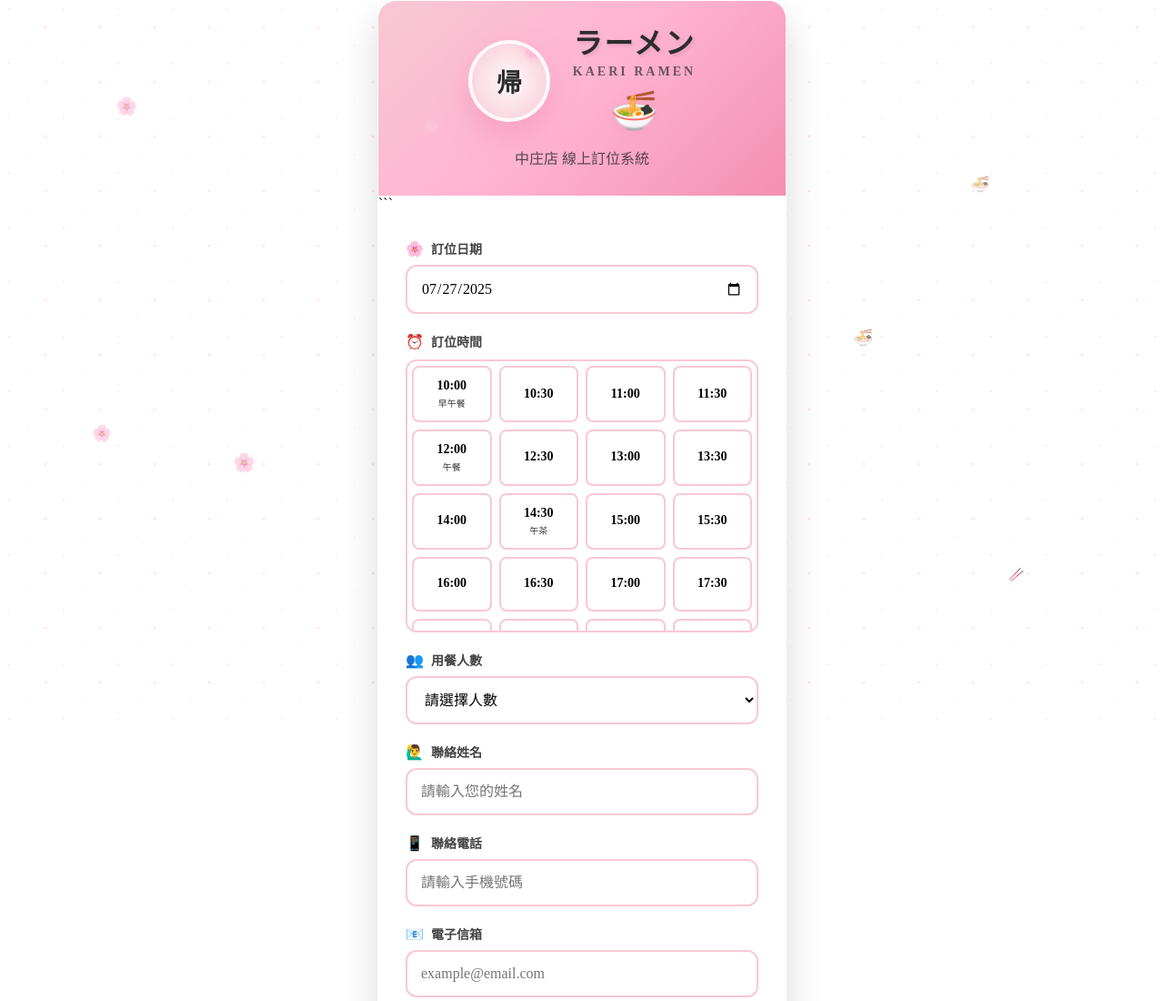
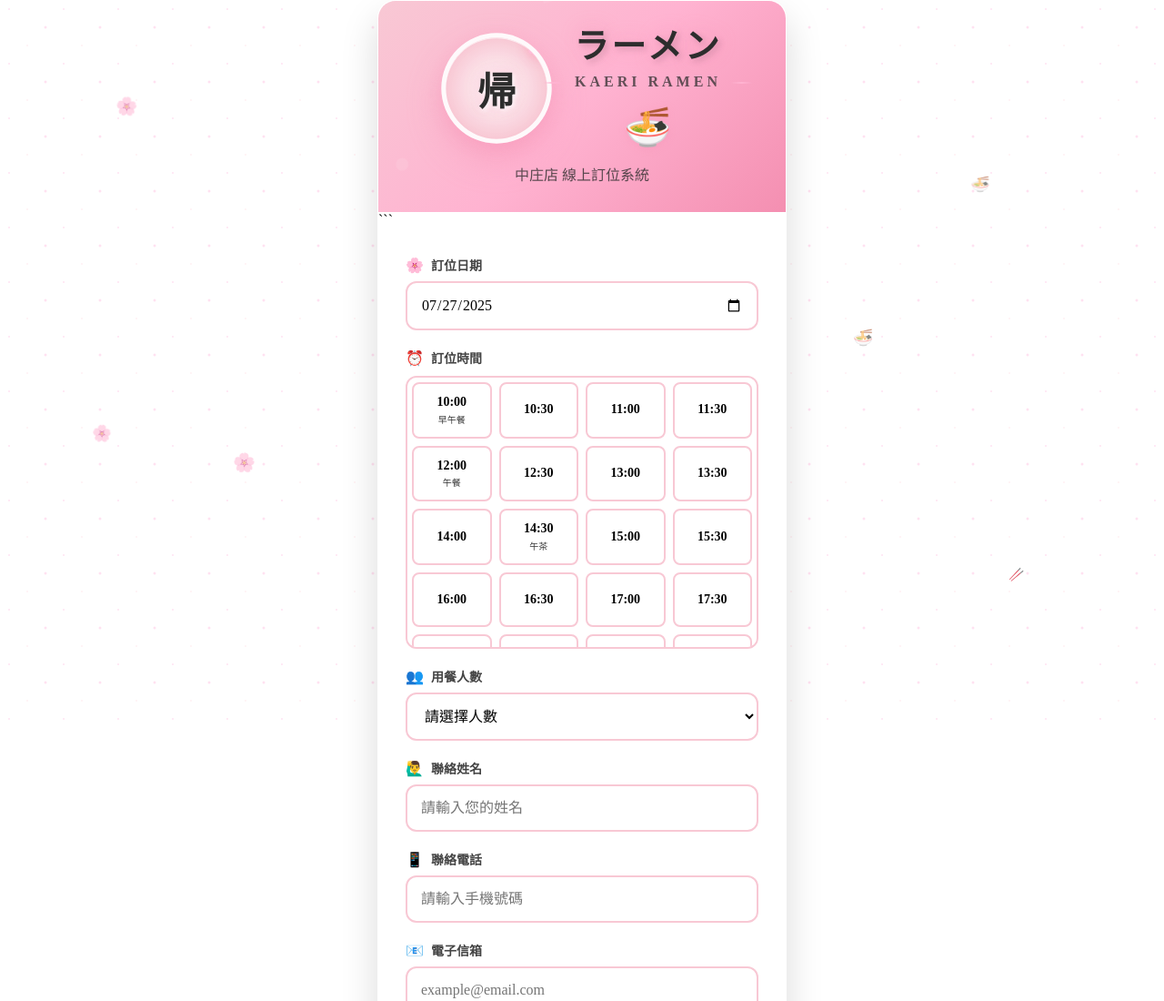
Before and after one commit to kevin0823kevin/kaeri-reservation, a plain HTML site: page index.html in a window 1280 px wide. Shown: the top 1100 px of the page at 91% size. Drawn offline with Linux system fonts and the light colour scheme.

Commit message:
Update index.html

````diff
--- a/index.html
+++ b/index.html
@@ -85,71 +85,198 @@ body::before {
   display: flex;
   flex-direction: column;
   align-items: center;
-  gap: 5px;
+  gap: 8px;
 }
 
 .logo-text {
-  font-size: 32px;
+  font-size: 38px;
   font-weight: 900;
-  text-shadow: 2px 2px 4px rgba(0, 0, 0, 0.1);
+  text-shadow:
+    3px 3px 6px rgba(0, 0, 0, 0.1),
+    0 0 15px rgba(244, 143, 177, 0.3);
   color: #2d2d2d;
-  letter-spacing: 2px;
+  letter-spacing: 3px;
   line-height: 1.1;
+  animation: text-shimmer 3s ease-in-out infinite;
+}
+
+@keyframes text-shimmer {
+  0%, 100% {
+    text-shadow:
+      3px 3px 6px rgba(0, 0, 0, 0.1),
+      0 0 15px rgba(244, 143, 177, 0.3);
+  }
+  50% {
+    text-shadow:
+      3px 3px 8px rgba(0, 0, 0, 0.15),
+      0 0 25px rgba(244, 143, 177, 0.5),
+      0 0 35px rgba(244, 143, 177, 0.2);
+  }
 }
 
 .logo-subtitle {
-  font-size: 14px;
-  font-weight: 600;
-  color: rgba(45, 45, 45, 0.7);
-  letter-spacing: 3px;
+  font-size: 16px;
+  font-weight: 700;
+  color: rgba(45, 45, 45, 0.75);
+  letter-spacing: 4px;
   text-transform: uppercase;
-  margin-bottom: 5px;
+  margin-bottom: 8px;
+  position: relative;
+}
+
+.logo-subtitle::before,
+.logo-subtitle::after {
+  content: '';
+  position: absolute;
+  top: 50%;
+  width: 25px;
+  height: 2px;
+  background: linear-gradient(90deg, transparent, #ffb3d1, transparent);
+}
+
+.logo-subtitle::before {
+  left: -35px;
+}
+
+.logo-subtitle::after {
+  right: -35px;
 }
 
 .brand-logo {
-  width: 90px;
-  height: 90px;
-  background: radial-gradient(circle, rgba(255, 255, 255, 0.9) 0%, #f8c8d4 100%);
+  width: 120px;
+  height: 120px;
+  background: radial-gradient(circle, rgba(255, 255, 255, 0.95) 0%, #f8c8d4 70%, #ffb3d1 100%);
   border-radius: 50%;
   display: flex;
   align-items: center;
   justify-content: center;
   font-size: 36px;
-  box-shadow: 0 12px 24px rgba(244, 143, 177, 0.4);
-  border: 4px solid rgba(255, 255, 255, 0.8);
+  box-shadow:
+    0 15px 35px rgba(244, 143, 177, 0.4),
+    0 5px 15px rgba(244, 143, 177, 0.2),
+    inset 0 1px 0 rgba(255, 255, 255, 0.6);
+  border: 5px solid rgba(255, 255, 255, 0.9);
   position: relative;
   overflow: hidden;
-  animation: logo-glow 4s ease-in-out infinite;
+  animation: logo-pulse 6s ease-in-out infinite;
 }
 
-@keyframes logo-glow {
-  0%, 100% { box-shadow: 0 12px 24px rgba(244, 143, 177, 0.4); }
-  50% { box-shadow: 0 16px 32px rgba(244, 143, 177, 0.6); }
+@keyframes logo-pulse {
+  0%, 100% {
+    transform: scale(1);
+    box-shadow:
+      0 15px 35px rgba(244, 143, 177, 0.4),
+      0 5px 15px rgba(244, 143, 177, 0.2),
+      inset 0 1px 0 rgba(255, 255, 255, 0.6);
+  }
+  50% {
+    transform: scale(1.05);
+    box-shadow:
+      0 20px 45px rgba(244, 143, 177, 0.6),
+      0 8px 25px rgba(244, 143, 177, 0.3),
+      inset 0 1px 0 rgba(255, 255, 255, 0.8);
+  }
 }
 
 .brand-logo::before {
   content: '帰';
   position: absolute;
-  font-size: 28px;
+  font-size: 42px;
   font-weight: 900;
   color: #2d2d2d;
+  z-index: 3;
+  text-shadow:
+    2px 2px 4px rgba(255, 255, 255, 0.8),
+    0 0 10px rgba(244, 143, 177, 0.3);
+  animation: kanji-glow 4s ease-in-out infinite;
+}
+
+@keyframes kanji-glow {
+  0%, 100% {
+    text-shadow:
+      2px 2px 4px rgba(255, 255, 255, 0.8),
+      0 0 10px rgba(244, 143, 177, 0.3);
+  }
+  50% {
+    text-shadow:
+      2px 2px 6px rgba(255, 255, 255, 1),
+      0 0 20px rgba(244, 143, 177, 0.5),
+      0 0 30px rgba(244, 143, 177, 0.2);
+  }
+}
+
+.brand-logo::after {
+  content: '';
+  position: absolute;
+  top: -10px;
+  right: -10px;
+  width: 40px;
+  height: 40px;
+  background: radial-gradient(circle, rgba(255, 182, 193, 0.8) 0%, transparent 70%);
+  border-radius: 50%;
+  animation: sakura-orbit 8s linear infinite;
   z-index: 2;
-  text-shadow: 1px 1px 2px rgba(255, 255, 255, 0.5);
 }
 
 .brand-logo::after {
   content: '🌸';
   position: absolute;
-  top: -8px;
-  right: -8px;
-  font-size: 24px;
-  animation: sakura-float 3s ease-in-out infinite;
-  filter: drop-shadow(0 2px 4px rgba(244, 143, 177, 0.3));
+  top: -12px;
+  right: -12px;
+  font-size: 28px;
+  animation: sakura-dance 5s ease-in-out infinite;
+  filter: drop-shadow(0 3px 6px rgba(244, 143, 177, 0.4));
+  z-index: 4;
 }
 
-@keyframes sakura-float {
-  0%, 100% { transform: translate(0, 0) rotate(0deg) scale(1); }
-  50% { transform: translate(-5px, -5px) rotate(15deg) scale(1.1); }
+/* 第二個櫻花 */
+.sakura-second {
+  position: absolute;
+  bottom: -8px;
+  left: -8px;
+  font-size: 24px;
+  animation: sakura-dance-reverse 6s ease-in-out infinite;
+  filter: drop-shadow(0 2px 4px rgba(244, 143, 177, 0.3));
+  z-index: 4;
+  opacity: 0.9;
+}
+
+@keyframes sakura-dance-reverse {
+  0%, 100% {
+    transform: translate(0, 0) rotate(0deg) scale(0.9);
+    opacity: 0.8;
+  }
+  25% {
+    transform: translate(6px, 6px) rotate(-90deg) scale(1);
+    opacity: 1;
+  }
+  50% {
+    transform: translate(10px, 3px) rotate(-180deg) scale(1.1);
+    opacity: 0.9;
+  }
+  75% {
+    transform: translate(3px, 8px) rotate(-270deg) scale(0.95);
+    opacity: 0.85;
+  }
+}
+
+@keyframes sakura-dance {
+  0%, 100% {
+    transform: translate(0, 0) rotate(0deg) scale(1);
+    opacity: 0.9;
+  }
+  25% {
+    transform: translate(-8px, -8px) rotate(90deg) scale(1.1);
+    opacity: 1;
+  }
+  50% {
+    transform: translate(-5px, -12px) rotate(180deg) scale(0.9);
+    opacity: 0.8;
+  }
+  75% {
+    transform: translate(-12px, -5px) rotate(270deg) scale(1.05);
+    opacity: 1;
+  }
 }
 
 .ramen-icon {
@@ -596,25 +723,39 @@ select {
 
   .brand-section {
     flex-direction: column;
-    gap: 20px;
+    gap: 25px;
   }
 
   .brand-logo {
-    width: 80px;
-    height: 80px;
+    width: 100px;
+    height: 100px;
   }
 
   .brand-logo::before {
-    font-size: 24px;
+    font-size: 36px;
   }
 
   .logo-text {
-    font-size: 28px;
+    font-size: 32px;
+    letter-spacing: 2px;
   }
 
   .logo-subtitle {
-    font-size: 13px;
-    letter-spacing: 2px;
+    font-size: 14px;
+    letter-spacing: 3px;
+  }
+
+  .logo-subtitle::before,
+  .logo-subtitle::after {
+    width: 20px;
+  }
+
+  .logo-subtitle::before {
+    left: -30px;
+  }
+
+  .logo-subtitle::after {
+    right: -30px;
   }
 }
 ```
@@ -634,7 +775,9 @@ select {
   <div class="container">
     <div class="header">
       <div class="brand-section">
-        <div class="brand-logo"></div>
+        <div class="brand-logo">
+          <div class="sakura-second">🌸</div>
+        </div>
         <div class="brand-text">
           <div class="logo-text">ラーメン</div>
           <div class="logo-subtitle">KAERI RAMEN</div>
````
